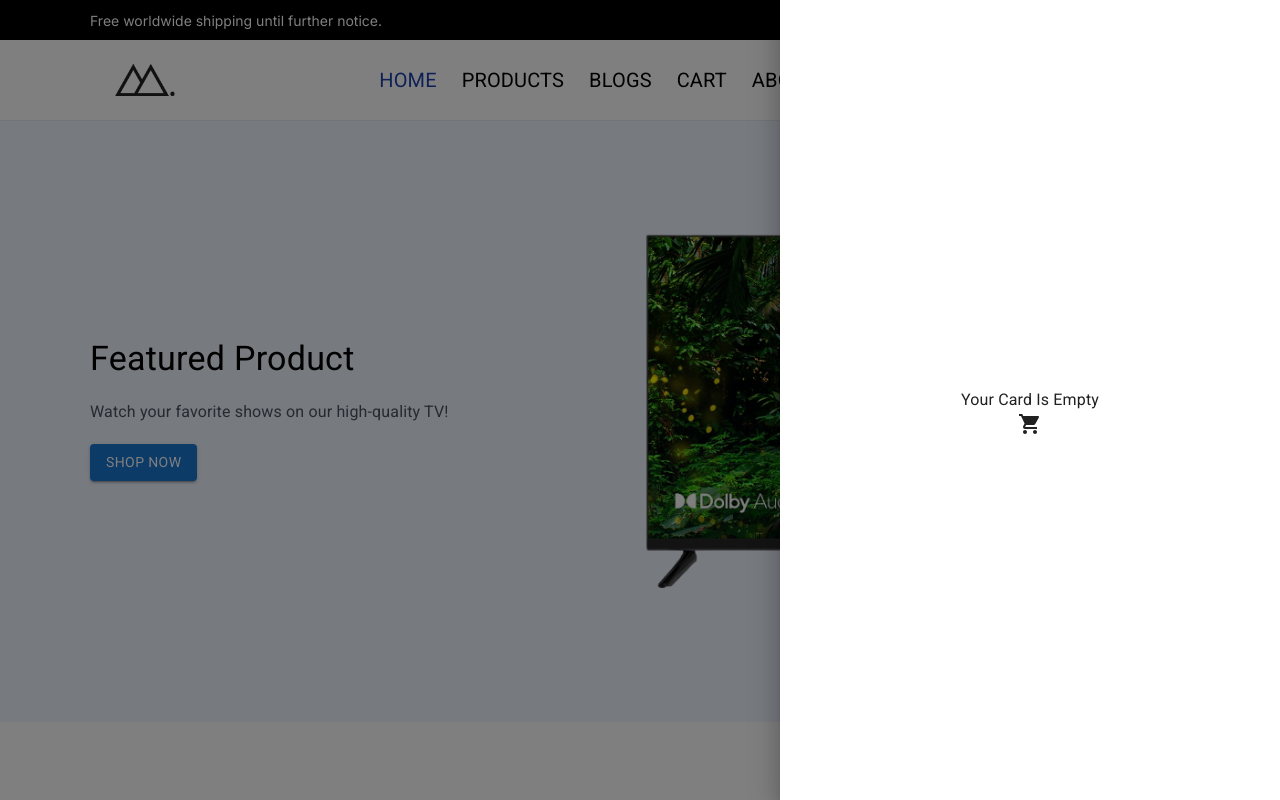
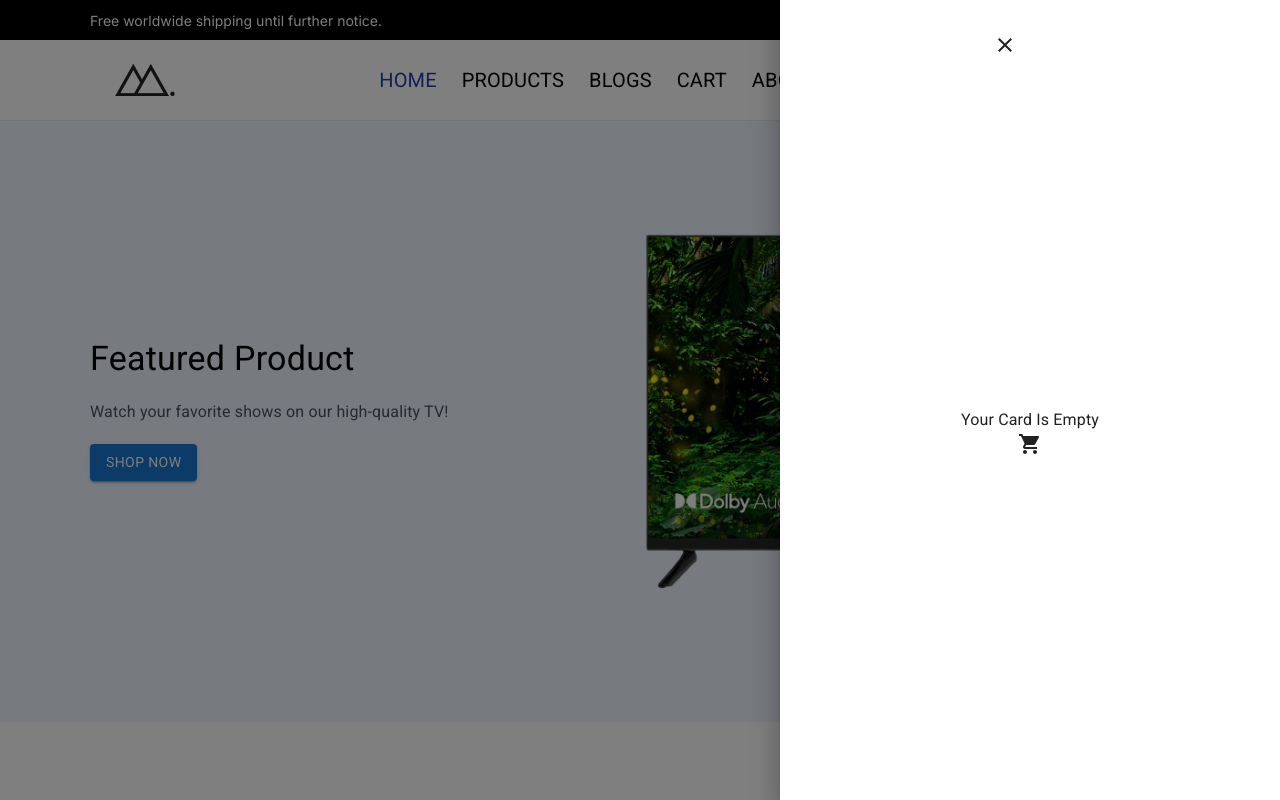
Before and after one commit to Aakash-Kashyap24/Ecommerce-App, a Next.js app: page / in a window 1280 px wide. Both pictures are taken after a click on the button 1092 px from the left and 80 px from the top of the page. Shown: the top 800 px of the page. Built offline with nearby package versions, Linux system fonts and the light colour scheme.

Commit message:
cart-close-button-added

```diff
--- a/src/components/navbar/NavCart.tsx
+++ b/src/components/navbar/NavCart.tsx
@@ -12,6 +12,7 @@ import {
   ListItemText,
   IconButton,
 } from "@mui/material";
+import { Close } from "@mui/icons-material";
 const NavCart: React.FC = () => {
   const [cartOpen, setCartOpen] = useState(false);
 
@@ -41,6 +42,9 @@ const NavCart: React.FC = () => {
         open={cartOpen}
         onClose={handleCartClick}
       >
+          <IconButton className="absolute top-[25px] right-[25px]" color="inherit" onClick={handleCartClick}>
+        <Close  />
+      </IconButton>
         <br />
         <div className="flex flex-col m-auto items-center justify-center">
           <Typography className="text-2xl">Your Card Is Empty</Typography>
```
